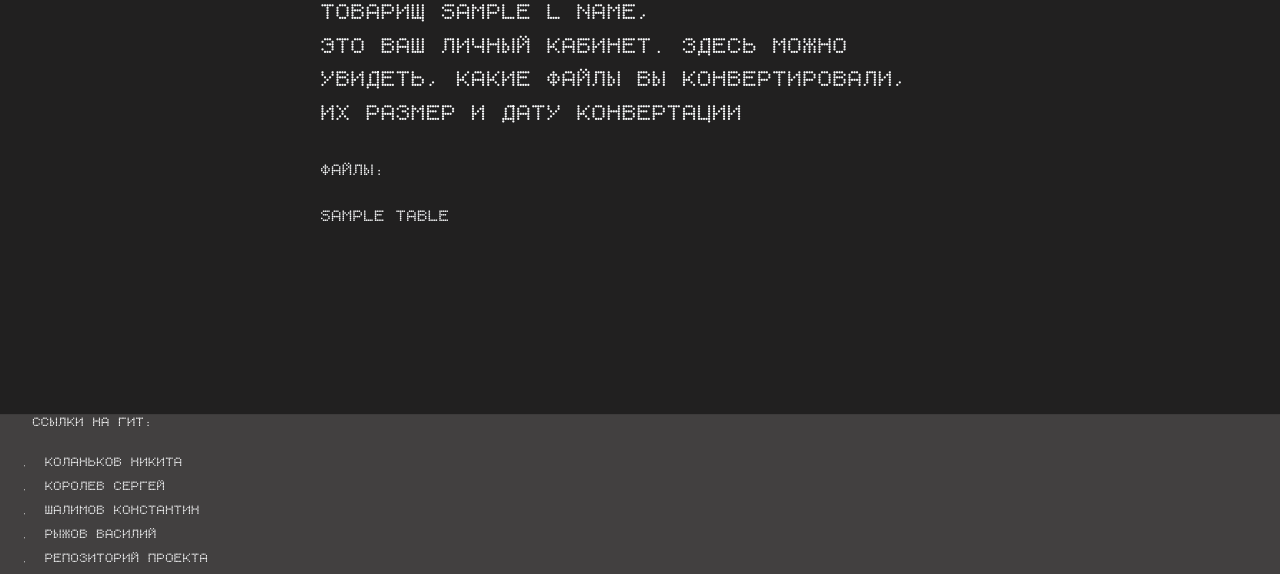
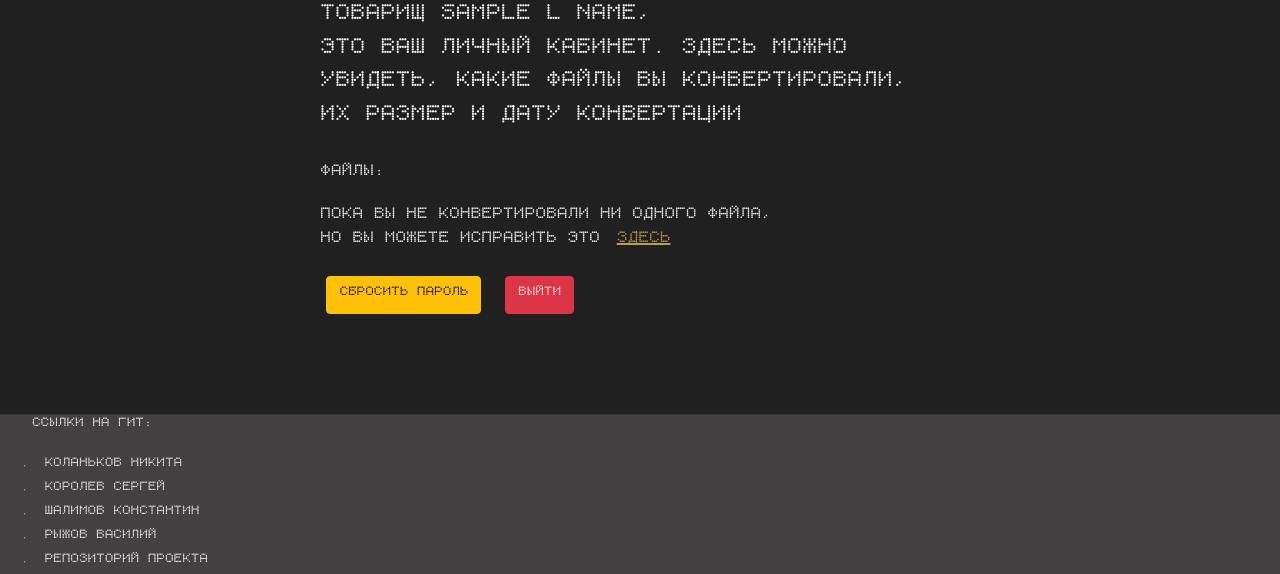
Before and after one commit to NonHexagon/Text_to_audio_service, a Flask app: template Сайт/templates/account.html in a window 1280 px wide. Shown: the part 226-800 px from the top of the page. Run offline with Flask 3, Linux system fonts and the light colour scheme; the template is opened without the code that fills it: most values are stand-ins (such as "Sample title", 1, 10 or a date in 2020); some libraries are stand-ins or nearby versions.

Commit message:
Update account.html
Исправлено отсутствие кнопок при наличии таблицы

```diff
--- a/Сайт/templates/account.html
+++ b/Сайт/templates/account.html
@@ -12,7 +12,7 @@
     </div>
     <label class="me-3 py-2 text-light text-decoration-none">Файлы:</label>
     <div  class="me-3 py-2 text-light text-decoration-none">
-        {% if tables|length > 0 %}
+        {% if files_|length > 0 %}
         <table>
         {% for table in tables %}
 
@@ -21,13 +21,12 @@
         {% endfor %}
         </table>
         {% else %}
-        <h5>Пока вы не конвертировали ни одного файла,<br> но вы можете исправить это <a href="\uploader">здесь</a></h5>
+        <h5>Пока вы не конвертировали ни одного файла,<br> но вы можете исправить это <a href="\uploader" style="color:#BC9D50;">здесь</a></h5>
     </div>
 
+      {% endif %}
     <a href="/reset_passwd" class="btn btn-warning">Сбросить пароль</a>
-    <a href="/logout" class="btn btn-danger">Выйти</a>>
-
-      {% endif %}
+    <a href="/logout" class="btn btn-danger">Выйти</a>
 </div>
 
 {% endblock %}
```
